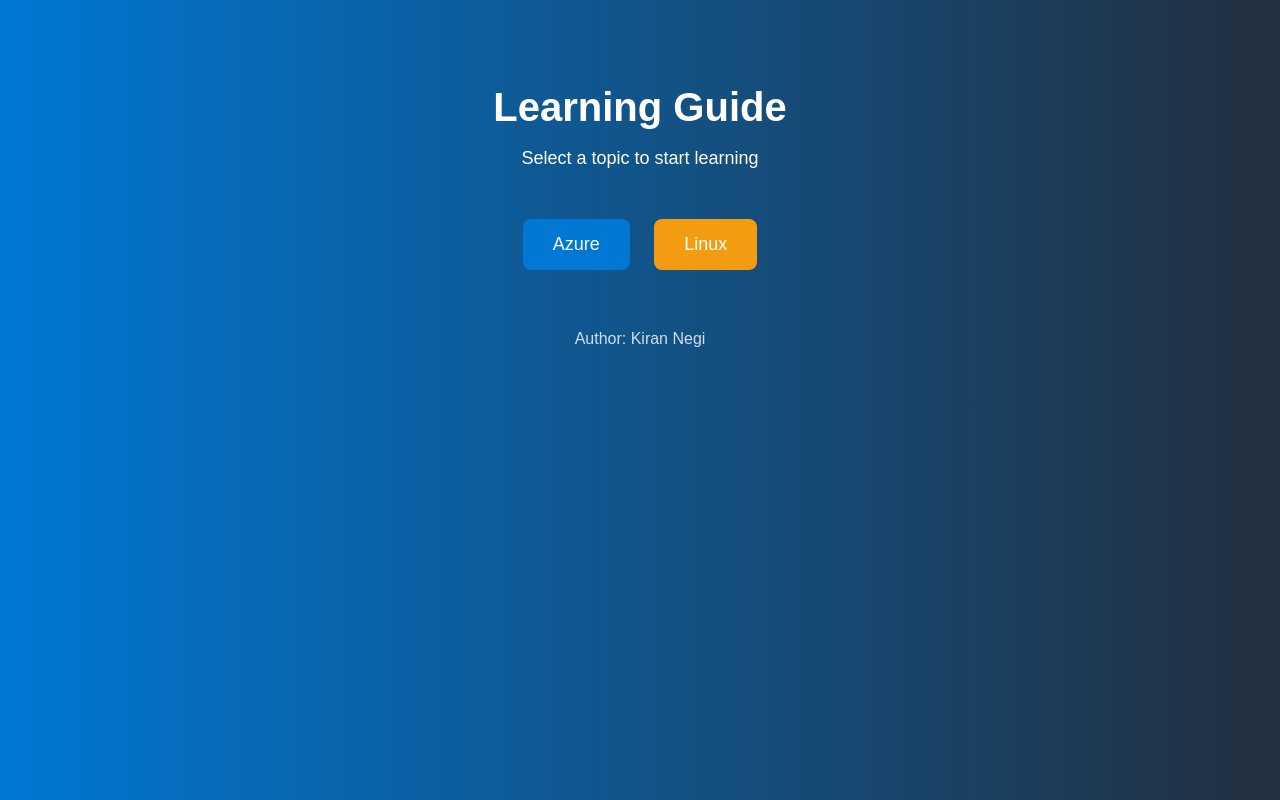
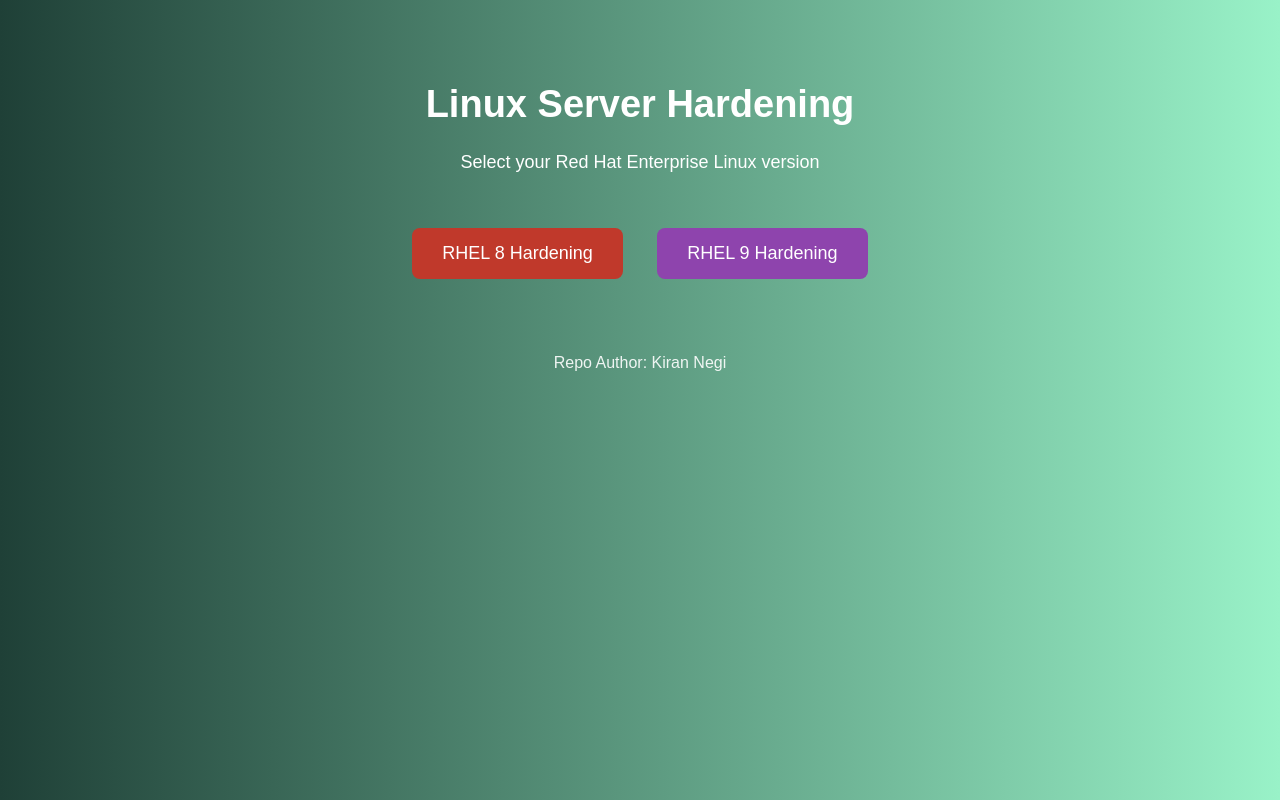
Before and after one commit to kiran1307-ux/kiran1307-ux.github.io, a plain HTML site: page index.html in a window 1280 px wide. Drawn offline with Linux system fonts and the light colour scheme.

Commit message:
Update index.html

```diff
--- a/index.html
+++ b/index.html
@@ -2,19 +2,18 @@
 <html lang="en">
 <head>
     <meta charset="UTF-8">
-    <title>Learning Guide</title>
+    <title>Linux Server Hardening Guide</title>
     <style>
         body {
             font-family: Arial, sans-serif;
-            background: linear-gradient(to right, #0078D4, #232F3E);
-            color: white;
+            background: linear-gradient(to right, #1f4037, #99f2c8);
+            color: #fff;
             text-align: center;
             padding: 50px;
         }
 
         h1 {
-            font-size: 40px;
-            margin-bottom: 10px;
+            font-size: 38px;
         }
 
         p {
@@ -25,49 +24,47 @@
         .btn {
             display: inline-block;
             padding: 15px 30px;
-            margin: 10px;
+            margin: 15px;
             font-size: 18px;
-            border: none;
             border-radius: 8px;
-            cursor: pointer;
             text-decoration: none;
             color: white;
             transition: 0.3s;
         }
 
-        .azure {
-            background-color: #0078D4;
+        .rhel8 {
+            background-color: #c0392b;
         }
 
-        .azure:hover {
-            background-color: #005a9e;
+        .rhel8:hover {
+            background-color: #922b21;
         }
 
-        .linux {
-            background-color: #f39c12;
+        .rhel9 {
+            background-color: #8e44ad;
         }
 
-        .linux:hover {
-            background-color: #d68910;
+        .rhel9:hover {
+            background-color: #5b2c6f;
         }
 
         footer {
-            margin-top: 50px;
+            margin-top: 60px;
             font-size: 16px;
-            opacity: 0.8;
+            opacity: 0.9;
         }
     </style>
 </head>
 <body>
 
-    <h1>Learning Guide</h1>
-    <p>Select a topic to start learning</p>
+    <h1>Linux Server Hardening</h1>
+    <p>Select your Red Hat Enterprise Linux version</p>
 
-    <a href="#" class="btn azure">Azure</a>
-    <a href="#" class="btn linux">Linux</a>
+    <a href="rhel8.html" class="btn rhel8">RHEL 8 Hardening</a>
+    <a href="rhel9.html" class="btn rhel9">RHEL 9 Hardening</a>
 
     <footer>
-        Author: Kiran Negi
+        Repo Author: Kiran Negi
     </footer>
 
 </body>
```
